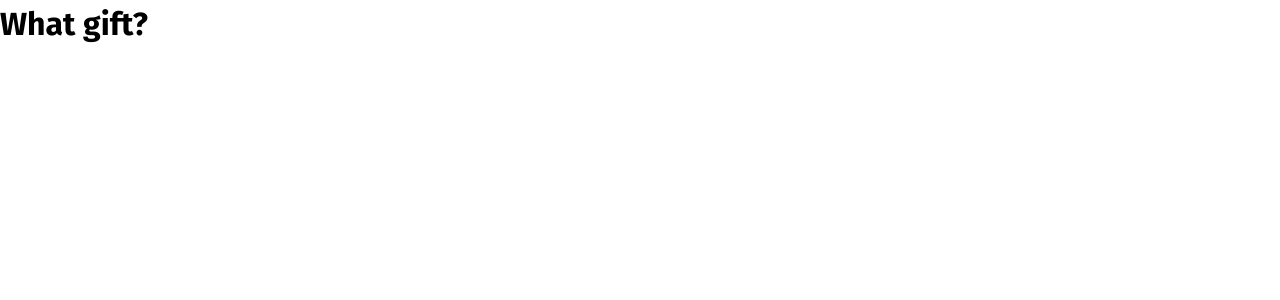
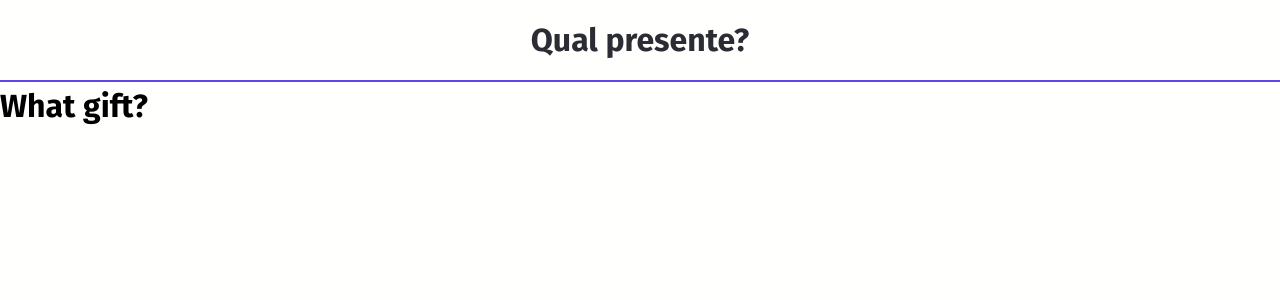
Before and after one commit to arthur-dias/whatgift-app, a React (Vite) app: page / in a window 1280 px wide. Shown: the top 300 px of the page. Built offline with nearby package versions, Linux system fonts and the light colour scheme.

Commit message:
added Header component

```diff
--- a/src/App.tsx
+++ b/src/App.tsx
@@ -1,6 +1,9 @@
+import Header from './components/Header/Header'
+
 function App() {
   return (
     <>
+      <Header title='Qual presente?' />
       <h1>What gift?</h1>
     </>
   )
--- /dev/null
+++ b/src/components/Header/Header.module.css
@@ -0,0 +1,14 @@
+@import '../../styles/_colors.css';
+@import '../../styles/_fontSizes.css';
+
+.header {
+  width: 100%;
+  text-align: center;
+  padding: 1rem;
+  background: var(--background-primary-color);
+  border-bottom: 2px solid var(--background-btn-color);
+}
+
+.header__title {
+  color: var(--font-primary-color);
+}
--- /dev/null
+++ b/src/components/Header/Header.tsx
@@ -0,0 +1,14 @@
+import styles from './Header.module.css'
+
+interface HeaderProps {
+  title: string
+}
+const Header: React.FC<HeaderProps> = ({ title }) => {
+  return (
+    <header className={styles.header}>
+      <h1 className={styles.header__title}>{title}</h1>
+    </header>
+  )
+}
+
+export default Header
--- a/src/styles/_global.css
+++ b/src/styles/_global.css
@@ -1,6 +1,8 @@
 @import url('https://fonts.googleapis.com/css2?family=Fira+Sans:ital,wght@0,400;0,700;1,400&display=swap');
+@import './_colors.css';
 
 :root {
   font-family: 'Fira Sans', sans-serif;
   scroll-behavior: smooth;
+  background: var(--background-primary-color);
 }
```
